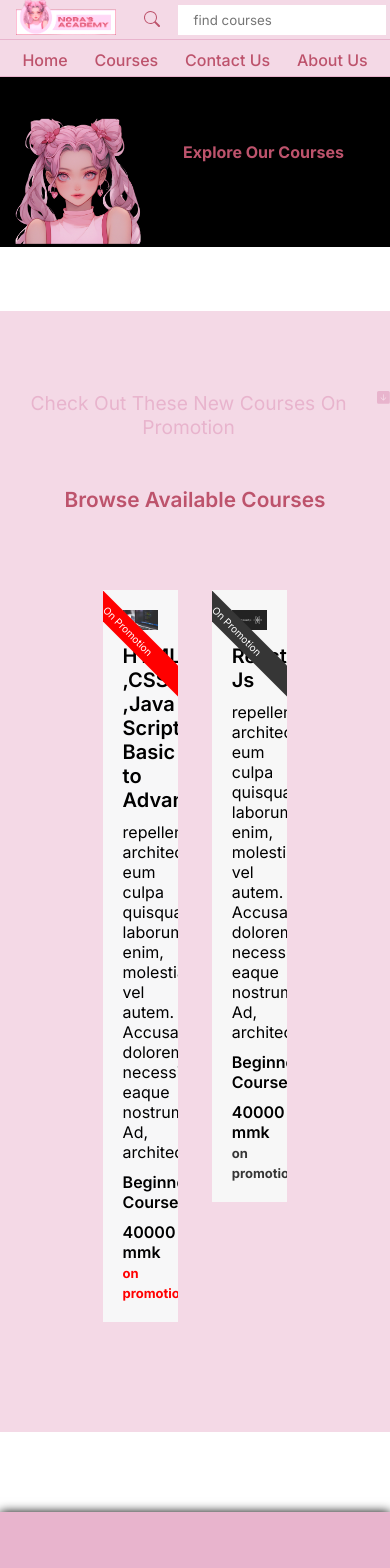
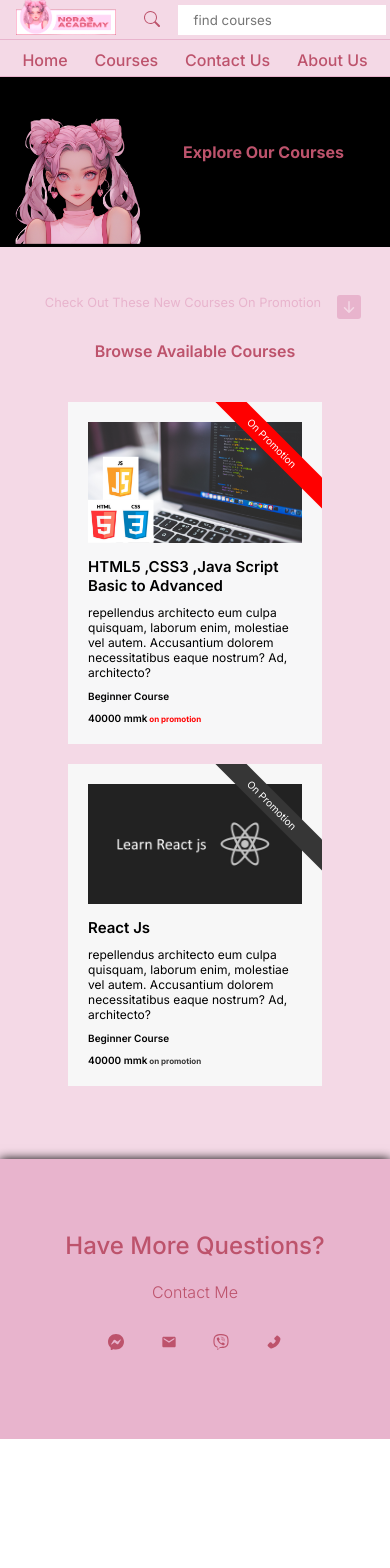
Before and after one commit to maymyakthwe/nora_education_web, a React (Create React App) app: page / in a window 390 px wide. Shown: the top 1568 px of the page. After the commit the page ends 1439 px from the top, so only its background shows below. Built offline with nearby package versions, Linux system fonts and the light colour scheme.

Commit message:
added some responsive

```diff
--- a/src/components/about/about.css
+++ b/src/components/about/about.css
@@ -53,7 +53,7 @@
 .fields {
     display: grid;
     grid-template-columns: repeat(4, 1fr);
-    padding: 2rem 0;
+    padding: 2rem 0 4rem 0;
 }
 
 .fields div {
--- a/src/components/contact/contact.css
+++ b/src/components/contact/contact.css
@@ -5,10 +5,9 @@
 
 .contact-div {
     width: 100%;
-    height: 510px;
+    height: 480px;
     display: flex;
     flex-direction: column;
-    align-items: center;
     justify-content: center;
     font-size: 1.5rem;
     background-color: var(--color-primary);
--- a/src/components/courses/courses.css
+++ b/src/components/courses/courses.css
@@ -46,7 +46,7 @@
 .preview-course {
     padding: 20px;
     background-color: #f7f7f8;
-    width: 30%;
+    width: 35%;
     height: fit-content;
     position: relative;
     overflow: hidden;
--- a/src/index.css
+++ b/src/index.css
@@ -71,8 +71,6 @@
         left: 38%;
     }
 
-
-
 }
 
 @media only screen and (max-width:1400px) {
@@ -130,6 +128,12 @@
     /* contact-section */
     .questions {
         font-size: 2.5rem;
+    }
+
+    /* preview-course */
+
+    .preview-course{
+        width:40%;
     }
 
 
@@ -198,6 +202,25 @@
         line-height: 1.3;
     }
 
+    /* .preview-course */
+
+    .preview-courses{
+        padding: 15px;
+        justify-content: space-between;
+    }
+
+    .preview-course{
+        width: 45%;
+    }
+    .courses-headline a {
+    font-size: 1rem;
+    }
+
+    .courses-headline h1{
+        font-size: 2.5rem;
+    }
+
+
 
 }
 
@@ -220,6 +243,11 @@
 
     .search-bar {
         width: 280px;
+    }
+
+    /* .preview-course */
+    .courses-headline h1{
+        font-size: 2rem;
     }
 }
 
@@ -246,6 +274,7 @@
 
     .contact-div {
         font-size: 1.2rem;
+        height: 380px;
     }
 
     .course-nav-link,
@@ -258,6 +287,8 @@
     .content p {
         padding: 0.8rem 2rem;
     }
+
+
 
     /* basic-course */
     .basic-course-header-img {
@@ -291,6 +322,23 @@
         width: 100px;
     }
 
+    /* about */
+.about-texts{
+    padding: 4rem 0 2rem 0;
+}
+
+.about-text-info{
+    font-size: 1.2rem;
+}
+.about-links a{
+    font-size: 1.2rem;
+}
+.fields div{
+    padding: 0.5rem;
+    margin: 0.8rem;
+}
+
+
 
 }
 
@@ -307,14 +355,8 @@
     .nora-logo {
         width: 37%;
     }
-
-    /* course-section */
-
     /* contact-section */
 
-    .contact-div {
-        height: 450px;
-    }
 
     /* basic-course */
 
@@ -353,8 +395,25 @@
         width: 160px;
     }
 
+    /* .preview-course */
 
+    .preview-course{
+        padding: 15px;
+    }
+
+/* about */
+
+.about-text-heading{
+    font-size: 1.8rem;
 }
+
+.fields {
+    grid-template-columns: repeat(2, 1fr);
+}
+.fields div{
+    padding: 1rem;
+    margin: 0.5rem 1rem;
+}}
 
 @media only screen and (max-width:700px) {
 
@@ -430,6 +489,28 @@
 
     }
 
+    /* preview-course */
+
+    div.preview-course-heading {
+        font-size: 17px;
+    }
+    .preview-course-details div:nth-child(1){
+        font-size: 14px;
+    }
+    .preview-course-details div:nth-child(2),
+    .preview-course-details div:nth-child(3) {
+    font-size: 12px;
+    }
+
+    .preview-course-details div:nth-child(3) span{
+    font-size: 9px;
+    }
+
+    /* about */
+    .about-links a{
+        font-size: 1rem;
+    }
+
 }
 
 @media only screen and (max-width:600px) {
@@ -445,27 +526,28 @@
     /* navbar */
 
 
-    /* course-section */
-    .courses {
-        margin: 3rem 0;
-    }
+    /* preview-course-section */
 
-    .course {
-        width: 90%;
-    }
-
-    .courses-headline>div>div {
+    .courses-headline a {
         font-size: 0.8rem;
     }
 
     .courses-headline>h1 {
         font-size: 1.3rem;
-        margin: 1rem 0;
+        padding:1rem;
     }
 
-    .courses-section {
-        margin-top: 4rem;
+    .preview-courses{
+        display: grid;
     }
+
+    .preview-course{
+        padding: 25px;
+        width: 70%;
+        margin: 10px auto;
+    }
+
+
 
     /* basic-course */
     .basic-course-header>div {
@@ -484,6 +566,13 @@
         margin: auto;
     }
 
+    .basic-main-info{
+        width: 100%;
+    }
+    .basic-main-info h1{
+        text-align: center;
+    }
+
     /* .project-preview */
     .videos {
         display: flex;
@@ -492,7 +581,7 @@
 
     .video {
         width: 100%;
-        padding: 1.5rem;
+        padding: 0;
         background-color: #f8f8f8;
         margin: 0.5rem 0;
     }
@@ -537,6 +626,20 @@
         transform: translateX(45px);
     }
 
+    /* about */
+
+    .about-links a{
+        padding: 0.7rem 1.3rem;
+        font-size: 0.9rem;
+        margin: 0.5rem;
+    }
+
+
+    /* contact */
+    .contact-div{
+        height: 350px;
+    }
+
 }
 
 
@@ -551,14 +654,20 @@
         width: 35%;
     }
 
-    /* course-section */
+    /* preview-course-section */
+
+    .preview-course{
+        padding: 20px;
+        width: 80%;
+    }
+    .courses-section{
+        padding: 3rem 0;
+    }
+
 
 
     /* contact-section */
 
-    .contact {
-        margin-top: 2rem;
-    }
 
     .questions {
         font-size: 1.5rem;
@@ -568,13 +677,9 @@
         font-size: 1rem;
     }
 
-    /* contact-section */
-    .contact {
-        margin-top: 5rem;
-    }
 
     .contact-div {
-        height: 350px;
+        height: 280px;
     }
 
     .course-nav-link {
@@ -615,6 +720,26 @@
         transform: translateX(28px);
     }
 
+    /* about */
+    .about-links a{
+        margin:0.3rem;
+        padding:0.5rem 1rem;
+    }
+    .about-text-info{
+        padding: 1rem;
+    }
+
+    .about-texts{
+        padding: 3rem 0 2rem 0;
+    }
+
+    .fields{
+        padding:1.5rem 0 3rem 0;
+    }
+    .about-text-heading{
+        font-size:1.6rem;
+    }
+
 }
 
 @media only screen and (max-width:420px) {
@@ -644,12 +769,53 @@
 
     /* basic-course-section */
 
+ /* preview-course-section */
+ .courses-headline>h1{
+    font-size: 1rem;
+ }
 
+ .preview-course{
+    width: 90%;
+}
+div.preview-course-heading {
+    font-size: 15px;
+}
+.preview-course-details div:nth-child(1){
+    font-size: 12px;
+}
+.preview-course-details div:nth-child(2),
+.preview-course-details div:nth-child(3) {
+font-size: 10px;
+}
+
+.preview-course-details div:nth-child(3) span{
+font-size: 8px;
+}
+
+/* about */
+
+.about-links a {
+    font-size: 0.8rem;
+}
 
 
 }
 
 @media only screen and (max-width:380px) {
+    .container{
+        width: 90%;
+    }
+    /* basic */
+    .project-preview h1{
+        font-size: 1.3rem;
+    }
+    .basic-main-info h1{
+        font-size: 1.3rem;
+    }
+
+    .basic-course-header{
+        padding: 0;
+    }
 
 
     .home-background {
@@ -658,14 +824,16 @@
 
     /* course-section */
 
-    .course {
-        width: 85%;
+
+    .content>p {
+        font-size: 0.8rem;
+        padding: 1rem 1.2rem;
+
     }
 
-    .content>p {
-        font-size: 0.7rem;
-        padding: 1rem 1.2rem;
-
+    .preview-course{
+        padding: 20px;
+        width: 100%;
     }
 
     /* nav */
@@ -693,6 +861,23 @@
     .result-div {
         width: 200px;
         transform: none;
+    }
+
+    /* about */
+
+    .about-text-info{
+        padding: 0.8rem;
+    }
+
+    .about-texts{
+        padding: 2rem 0 1.5rem 0;
+    }
+
+    .fields{
+        padding:1rem 0 2rem 0;
+    }
+    .about-text-heading{
+        font-size:1.4rem;
     }
 }
 
```
